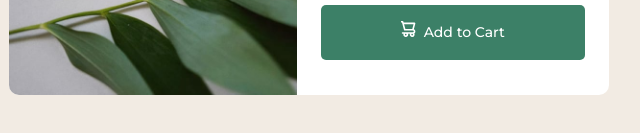
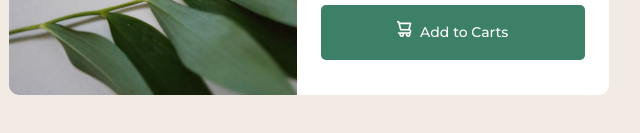
Before and after one commit to pranjal672/product-preview-card-component-main, a plain HTML site: page index.html in a window 1280 px wide. Shown: the part 521-654 px from the top of the page, 331-971 px from the left. Drawn offline with Linux system fonts and the light colour scheme.

Commit message:
Added "s" at the end

```diff
--- a/index.html
+++ b/index.html
@@ -55,7 +55,7 @@
               fill="#FFF"
             />
           </svg>
-          <span>Add to Cart</span>
+          <span>Add to Carts</span>
         </button>
       </article>
     </main>
```
